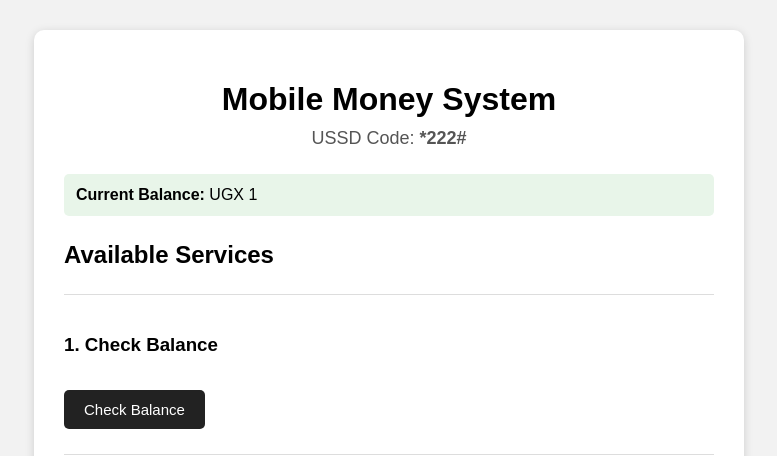
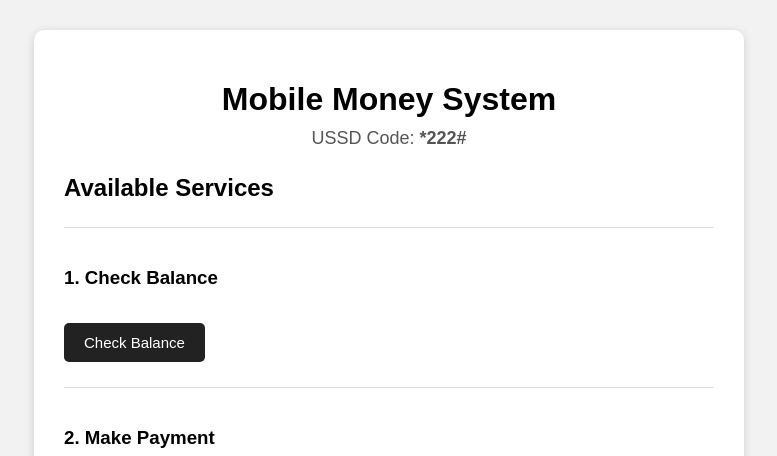
Before and after one commit to Birungienoth/Object-Oriented-Program, a Flask app: page / in a window 1280 px wide. Shown: the top 456 px of the page, without its empty margins (251-1028 px from the left). Run offline with Flask 3, Linux system fonts and the light colour scheme; the visitor is signed in with stand-in values (Sample User, id 1).

Commit message:
Update index.html

```diff
--- a/templates/index.html
+++ b/templates/index.html
@@ -111,13 +111,6 @@
             {{ error }}
         </div>
     {% endif %}
-
-    {% if started and current_balance is not none %}
-    <div class="message">
-        <strong>Current Balance:</strong>
-        UGX {{ "{:,.0f}".format(current_balance) }}
-    </div>
-{% endif %}
 
     {% if not started %}
 
```
